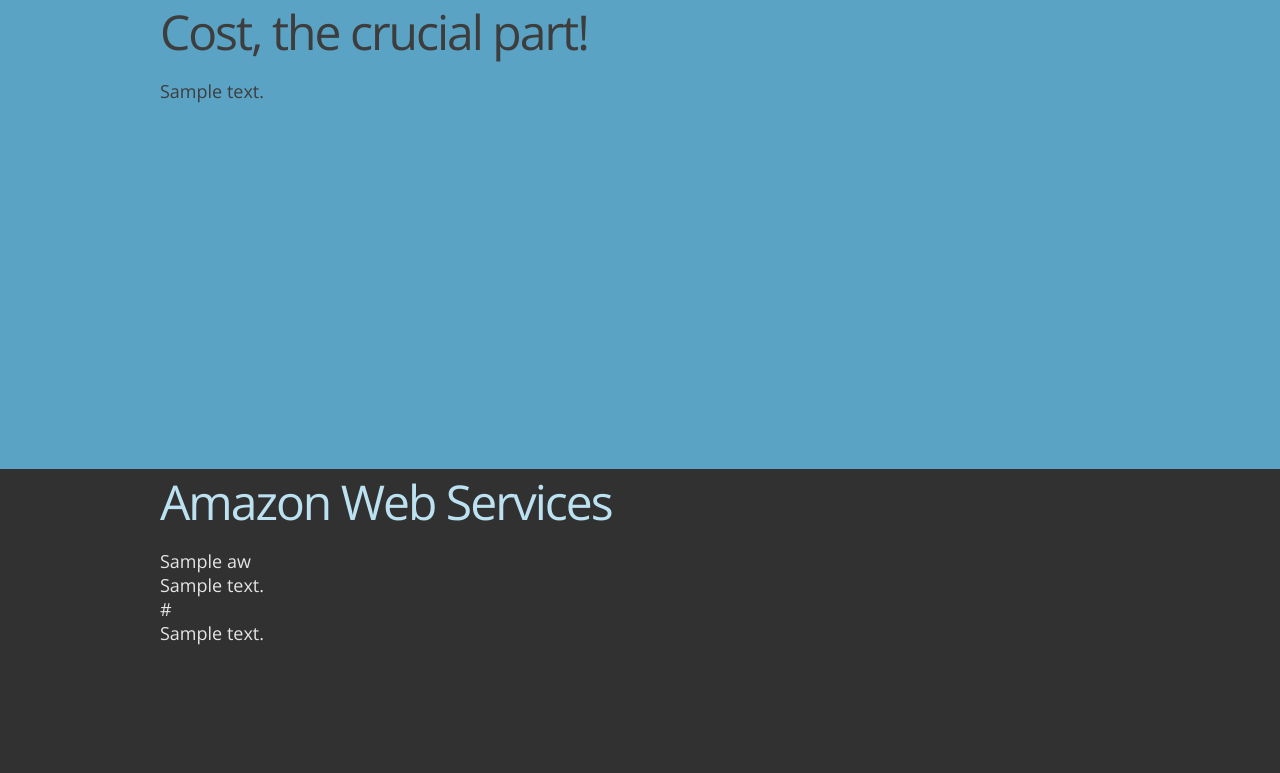
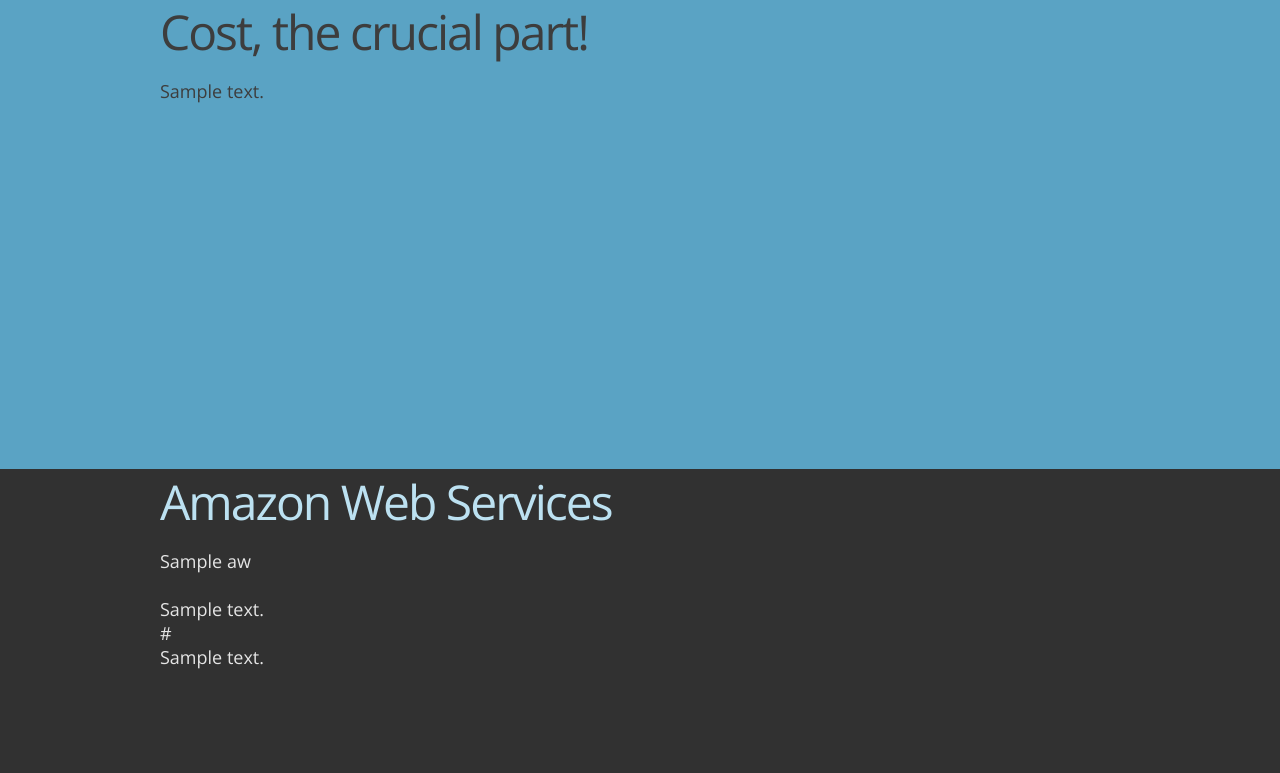
Before and after one commit to PaulJYoung/CaaS, a Django app: template CloudasaService/templates/CloudasaService/detail.html in a window 1280 px wide. Shown: the part 742-1515 px from the top of the page. Run offline with Django 3.2, Linux system fonts and the light colour scheme; the template is opened without the code that fills it: values that come from a table or form of the project are taken from there, others are empty; tables that the repository leaves empty hold one stand-in row (values such as "Sample post"); some libraries are stand-ins or nearby versions.

Commit message:
Update detail.html

```diff
--- a/CloudasaService/templates/CloudasaService/detail.html
+++ b/CloudasaService/templates/CloudasaService/detail.html
@@ -37,12 +37,13 @@
 
  <div class="section s9">
   <div class="inner">
-   <div class="col-2-3">
+   <div class="col-1-1">
     <div class="content">
      <p class="header">Amazon Web Services</p>
       {% if Amazon %}
        {% for item in Amazon %}
         <div class="content">{{ item.title|linebreaksbr }}</div>
+	<div class="content"><br></div>
         <div class="content">{{ item.title_content|linebreaksbr }}</div>
        {% endfor %}
       {% endif %}
```
